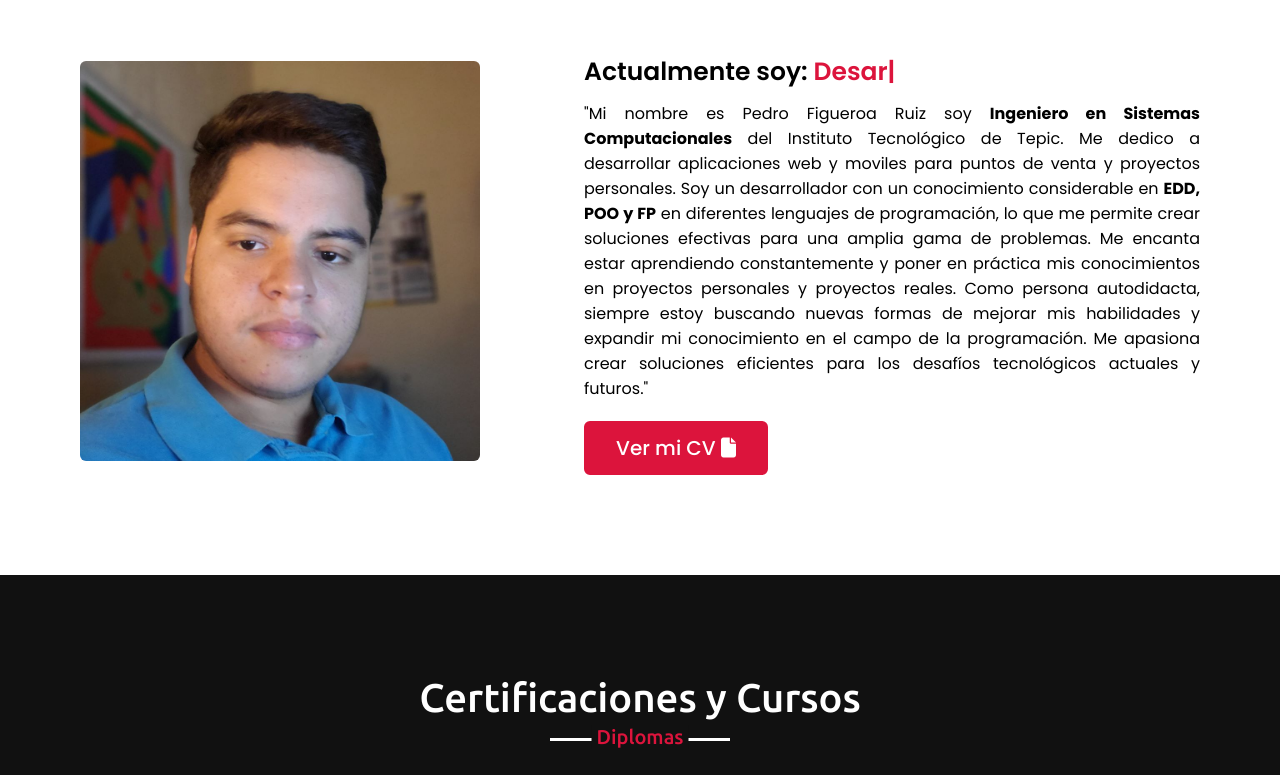
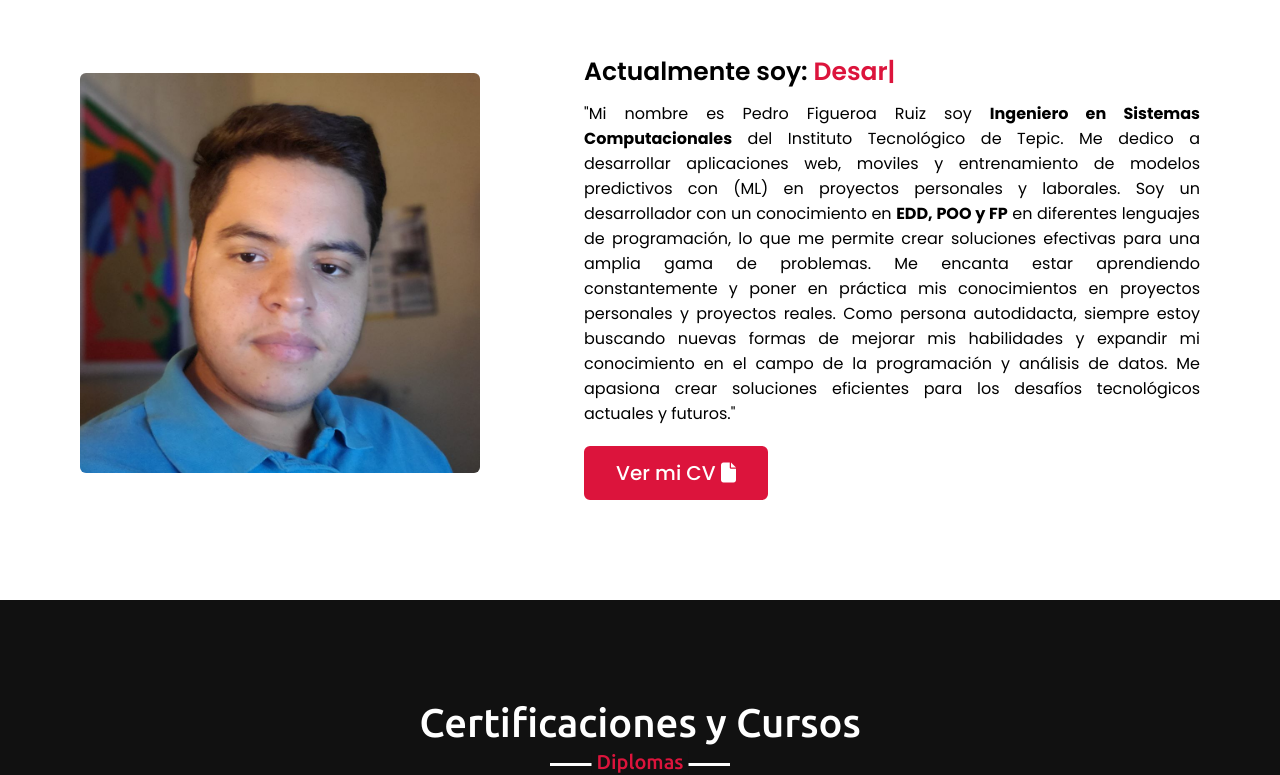
Before and after one commit to pfr2102/PORTAFOLIO, a plain HTML site: page index.html in a window 1280 px wide. Shown: the part 973-1748 px from the top of the page. Drawn offline with nearby package versions, Linux system fonts and the light colour scheme.

```diff
--- a/index.html
+++ b/index.html
@@ -63,12 +63,13 @@
                 <div class="column right">
                     <div class="text">Actualmente soy: <span class="typing-2"></span></div>
                     <p>"Mi nombre es Pedro Figueroa Ruiz soy <strong>Ingeniero en Sistemas Computacionales</strong>
-                        del Instituto Tecnológico de Tepic. Me dedico a desarrollar aplicaciones web y moviles para
-                        puntos de venta y proyectos personales. Soy un desarrollador con un conocimiento considerable en <strong>EDD, POO y FP</strong>
-                        en diferentes lenguajes de programación, lo que me permite crear soluciones efectivas para una amplia gama de problemas.
-                        Me encanta estar aprendiendo constantemente y poner en práctica mis conocimientos en proyectos personales y proyectos reales.
-                        Como persona autodidacta, siempre estoy buscando nuevas formas de mejorar mis habilidades y expandir mi conocimiento en el
-                        campo de la programación. Me apasiona crear soluciones eficientes para los desafíos tecnológicos actuales y futuros."</p>
+                        del Instituto Tecnológico de Tepic. Me dedico a desarrollar aplicaciones web, moviles y entrenamiento de
+                        modelos predictivos con (ML) en proyectos personales y laborales. Soy un desarrollador con un conocimiento
+                        en <strong>EDD, POO y FP</strong> en diferentes lenguajes de programación, lo que me permite crear soluciones efectivas para
+                        una amplia gama de problemas. Me encanta estar aprendiendo constantemente y poner en práctica mis conocimientos
+                        en proyectos personales y proyectos reales. Como persona autodidacta, siempre estoy buscando nuevas formas de
+                        mejorar mis habilidades y expandir mi conocimiento en el campo de la programación y análisis de datos.
+                        Me apasiona crear soluciones eficientes para los desafíos tecnológicos actuales y futuros."</p>
                     <a href="docs/CV Pedro Figueroa Ruiz.pdf" target="bank_">Ver mi CV   <i class="fa-solid fa-file"></i> </a>
                    <!--  <a href="docs/CV Pedro Figueroa Ruiz.pdf" target="bank_">Titulo Profesional  <i class="fa-solid fa-file"></i> </a> -->
                 </div>
@@ -395,10 +396,10 @@
 
                         <!------------------------------------------------------------------------------------------------------------------------------------->
                         <div class="row">
-                            <a href="https://www.instagram.com/pfr36/?igshid=ZDdkNTZiNTM= " target="_blank"><i class="fa-brands fa-instagram"></i></a>
+                            <a href="https://youtube.com/@pedrofigueroaruiz8112" target="_blank"><i class="fa-brands fa-youtube"></i></a>
                             <div class="info">
-                                <div class="head">Instagram</div>
-                                <div class="sub-title"><a href="https://www.instagram.com/pfr36/?igshid=ZDdkNTZiNTM=" target="_blank">pfc36</a></div>
+                                <div class="head">Youtube</div>
+                                <div class="sub-title"><a href="https://youtube.com/@pedrofigueroaruiz8112" target="_blank">Pedro Figueroa Ruiz</a></div>
                             </div>
                         </div>
                         <!------------------------------------------------------------------------------------------------------------------------------------->
```
